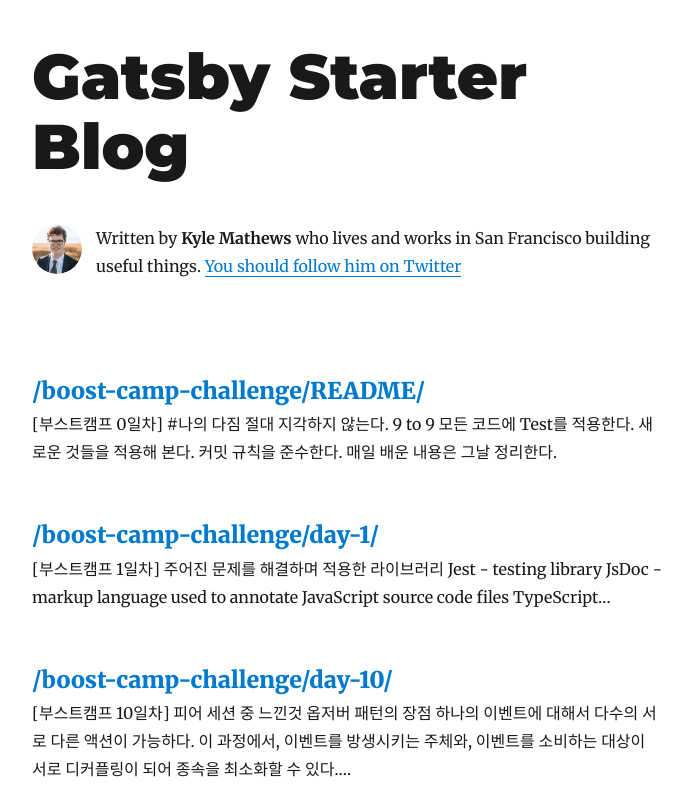
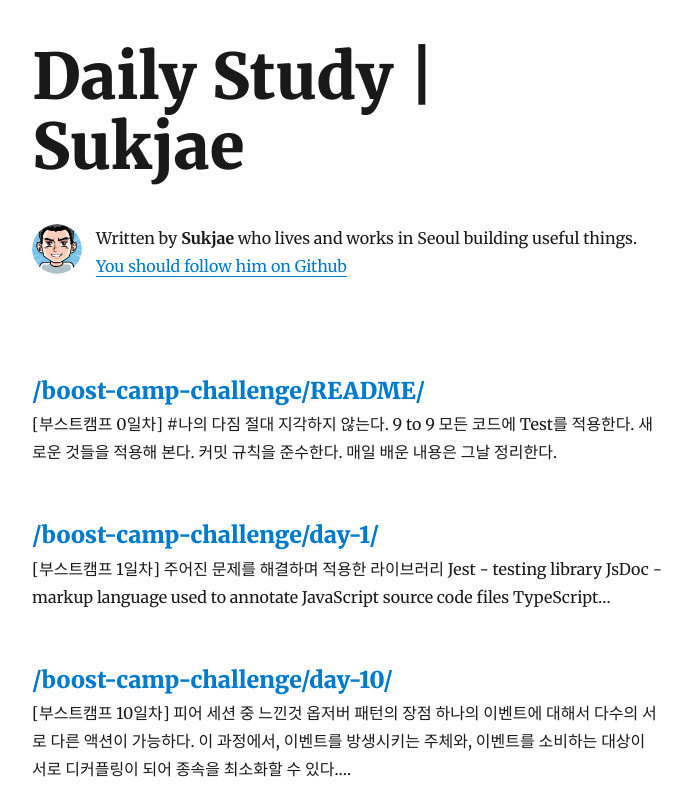
Before and after one commit to sukjae/daily-study, a Gatsby site: page / in a window 1280 px wide. Shown: the top 800 px of the page, without its empty margins (293-985 px from the left). Built offline with nearby package versions, Linux system fonts and the light colour scheme; Gatsby itself is replaced by a stand-in of ours; some packages are replaced by stand-ins of ours.

Commit message:
fix: change default bio into my own bio

```diff
--- a/gatsby-config.js
+++ b/gatsby-config.js
@@ -1,14 +1,15 @@
 module.exports = {
   siteMetadata: {
-    title: `Gatsby Starter Blog`,
+    title: `Daily Study | Sukjae`,
     author: {
-      name: `Kyle Mathews`,
-      summary: `who lives and works in San Francisco building useful things.`,
+      name: `Sukjae`,
+      summary: `who lives and works in Seoul building useful things.`,
     },
-    description: `A starter blog demonstrating what Gatsby can do.`,
-    siteUrl: `https://gatsby-starter-blog-demo.netlify.com/`,
+    description: `매일 매일 학습한 내용을 기록합니다.`,
+    siteUrl: `https://sukjae.github.io/daily-study/`,
     social: {
-      twitter: `kylemathews`,
+      twitter: `lsj7000`,
+      github: `sukjae`,
     },
   },
   plugins: [
@@ -60,8 +61,8 @@ module.exports = {
     {
       resolve: `gatsby-plugin-manifest`,
       options: {
-        name: `Gatsby Starter Blog`,
-        short_name: `GatsbyJS`,
+        name: `Daily Study | Sukjae`,
+        short_name: `DailyStudySukjae`,
         start_url: `/`,
         background_color: `#ffffff`,
         theme_color: `#663399`,
--- a/src/components/bio.js
+++ b/src/components/bio.js
@@ -14,7 +14,7 @@ import { rhythm } from "../utils/typography"
 const Bio = () => {
   const data = useStaticQuery(graphql`
     query BioQuery {
-      avatar: file(absolutePath: { regex: "/profile-pic.jpg/" }) {
+      avatar: file(absolutePath: { regex: "/profile-pic.png/" }) {
         childImageSharp {
           fixed(width: 50, height: 50) {
             ...GatsbyImageSharpFixed
@@ -28,7 +28,7 @@ const Bio = () => {
             summary
           }
           social {
-            twitter
+            github
           }
         }
       }
@@ -59,8 +59,8 @@ const Bio = () => {
       <p>
         Written by <strong>{author.name}</strong> {author.summary}
         {` `}
-        <a href={`https://twitter.com/${social.twitter}`}>
-          You should follow him on Twitter
+        <a href={`https://github.com/${social.github}`}>
+          You should follow him on Github
         </a>
       </p>
     </div>
--- a/src/components/layout.js
+++ b/src/components/layout.js
@@ -9,7 +9,7 @@ const Layout = ({ location, title, children }) => {
 
   if (location.pathname === rootPath) {
     header = (
-      <h1
+      <h5
         style={{
           ...scale(1.5),
           marginBottom: rhythm(1.5),
@@ -26,7 +26,7 @@ const Layout = ({ location, title, children }) => {
         >
           {title}
         </Link>
-      </h1>
+      </h5>
     )
   } else {
     header = (
```
Also changed, not shown: content/assets/profile-pic.jpg (deleted), content/assets/profile-pic.png (added).
